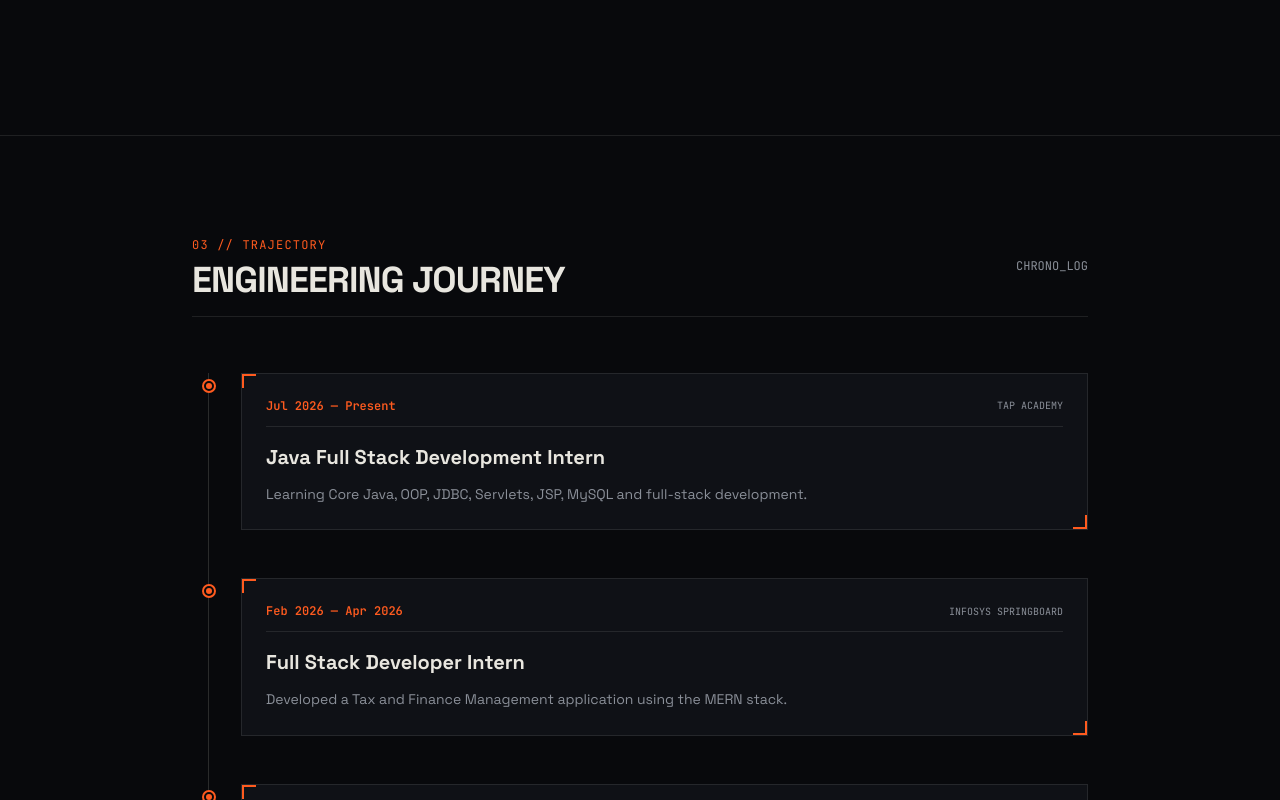
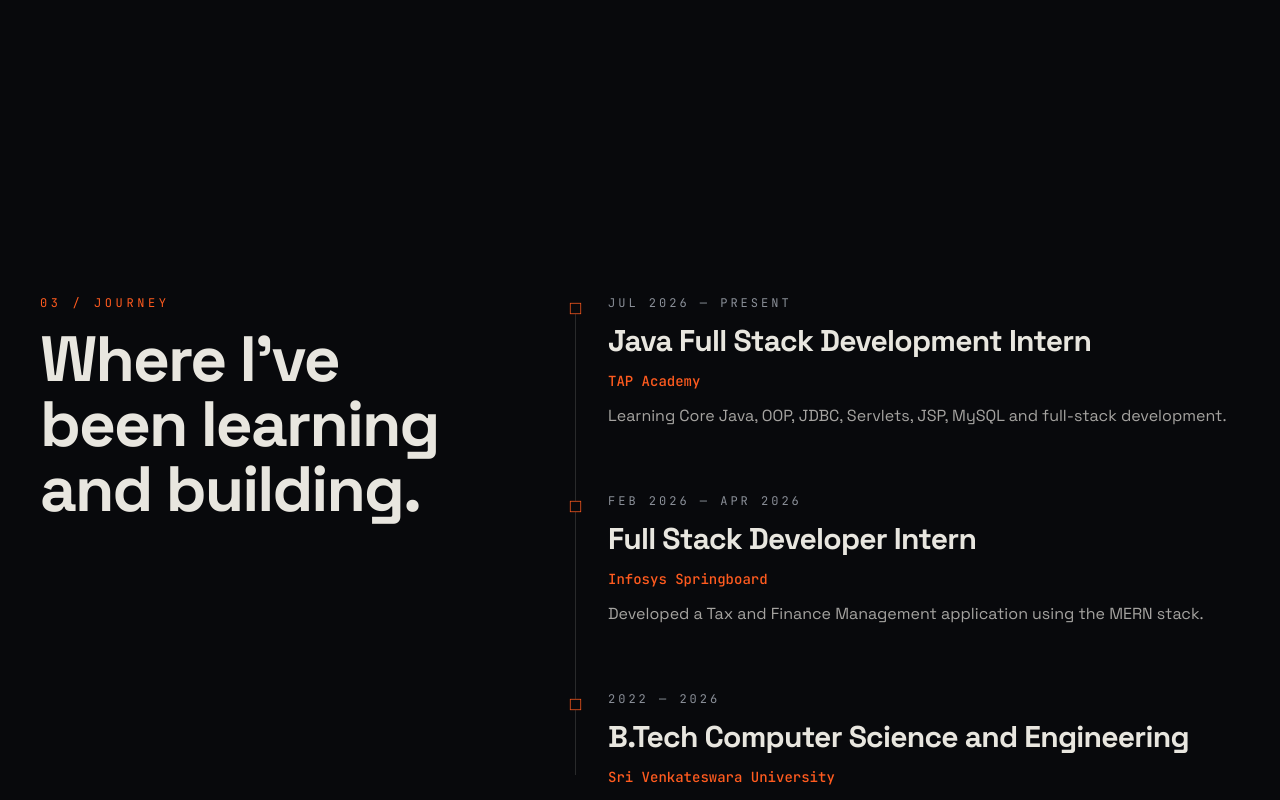
Before and after one commit to vidhyadhari-11/vidhyadhari-portfolio, a React (Vite) app: page / in a window 1280 px wide. Shown: the part 3260-4060 px from the top of the page. Built offline with nearby package versions, Linux system fonts and the light colour scheme; no server answers.

Commit message:
Implement Journey timeline with sticky heading and scroll-driven line fill

```diff
--- a/src/components/Journey.jsx
+++ b/src/components/Journey.jsx
@@ -1,82 +1,139 @@
 import { useEffect, useRef } from 'react'
 import gsap from 'gsap'
+import { ScrollTrigger } from 'gsap/ScrollTrigger'
 import { experience } from '../data/portfolioData'
+import ScrambleText from './ScrambleText'
+
+gsap.registerPlugin(ScrollTrigger)
 
 export default function Journey() {
   const sectionRef = useRef(null)
+  const listRef = useRef(null)
+  const lineFillRef = useRef(null)
 
   useEffect(() => {
     const ctx = gsap.context(() => {
+      const list = listRef.current
+      const lineFill = lineFillRef.current
+      if (!list || !lineFill) return
+
+      // Animate vertical signal line filling with scroll
       gsap.fromTo(
-        '.journey-item',
-        { opacity: 0, x: -20 },
+        lineFill,
+        { scaleY: 0 },
         {
-          opacity: 1,
-          x: 0,
-          duration: 0.7,
-          stagger: 0.2,
-          ease: 'power2.out',
+          scaleY: 1,
+          ease: 'none',
           scrollTrigger: {
-            trigger: sectionRef.current,
-            start: 'top 80%',
-            once: true,
+            trigger: list,
+            start: 'top 70%',
+            end: 'bottom 60%',
+            scrub: true,
           },
         }
       )
+
+      // Per-item trigger: fade in from x: 30 and activate square node on scroll fill
+      const items = list.querySelectorAll('.journey-entry')
+      items.forEach((item) => {
+        // Entrance animation
+        gsap.fromTo(
+          item,
+          { opacity: 0, x: 30 },
+          {
+            opacity: 1,
+            x: 0,
+            duration: 0.8,
+            ease: 'power3.out',
+            scrollTrigger: {
+              trigger: item,
+              start: 'top 85%',
+              once: true,
+            },
+          }
+        )
+
+        // Node activation trigger
+        ScrollTrigger.create({
+          trigger: item,
+          start: 'top 65%',
+          onEnter: () => item.classList.add('is-on'),
+          onLeaveBack: () => item.classList.remove('is-on'),
+        })
+      })
     }, sectionRef)
 
     return () => ctx.revert()
   }, [])
 
   return (
-    <section id="journey" ref={sectionRef} className="py-24 px-4 sm:px-6 lg:px-8 border-t border-bone/10">
-      <div className="max-w-4xl mx-auto">
-        {/* Section Header */}
-        <div className="mb-14 flex items-center justify-between border-b border-bone/10 pb-4">
-          <div>
-            <span className="font-mono text-xs uppercase tracking-widest text-signal">
-              03 // TRAJECTORY
-            </span>
-            <h2 className="text-3xl sm:text-4xl font-bold text-bone tracking-tight font-sans mt-1">
-              ENGINEERING JOURNEY
-            </h2>
-          </div>
-          <span className="font-mono text-xs text-dim hidden sm:inline-block">
-            CHRONO_LOG
-          </span>
+    <section id="journey" ref={sectionRef} className="px-5 md:px-10 py-28 md:py-40">
+      <div className="max-w-[1440px] mx-auto grid grid-cols-1 lg:grid-cols-[0.8fr_1.2fr] gap-12 lg:gap-20">
+
+        {/* LEFT COLUMN: Sticky Header */}
+        <div className="lg:sticky lg:top-28 lg:self-start space-y-4">
+          <ScrambleText
+            trigger="view"
+            text="03 / Journey"
+            className="font-mono text-xs uppercase tracking-[0.3em] text-signal block"
+          />
+          <h2 className="text-[clamp(2.4rem,5vw,4.5rem)] font-bold leading-[1.02] tracking-[-0.03em] text-bone font-sans">
+            Where I've been learning and building.
+          </h2>
         </div>
 
-        {/* Timeline List */}
-        <div className="relative border-l border-bone/15 pl-6 sm:pl-8 space-y-12 ml-2 sm:ml-4">
-          {experience.map((item, index) => (
-            <div key={index} className="journey-item relative">
-              {/* Signal Node Dot */}
-              <div className="absolute -left-[31px] sm:-left-[39px] top-1.5 h-3.5 w-3.5 rounded-full bg-ink border-2 border-signal flex items-center justify-center">
-                <div className="h-1.5 w-1.5 rounded-full bg-signal" />
-              </div>
+        {/* RIGHT COLUMN: Interactive Timeline */}
+        <div className="relative">
+          <ol ref={listRef} className="relative pl-10 space-y-16 list-none">
+            {/* Background 1px base line */}
+            <div
+              className="absolute left-[7px] top-3 bottom-3 w-px bg-bone/15 pointer-events-none"
+              aria-hidden="true"
+            />
 
-              {/* Card Container */}
-              <div className="border border-bone/10 bg-panel p-6 hud-frame">
-                <div className="flex flex-wrap items-center justify-between gap-2 border-b border-bone/10 pb-3 mb-4">
-                  <span className="font-mono text-xs text-signal font-semibold">
-                    {item.period}
-                  </span>
-                  <span className="font-mono text-[10px] text-dim uppercase">
-                    {item.org}
-                  </span>
+            {/* Foreground filling signal line */}
+            <div
+              ref={lineFillRef}
+              className="absolute left-[7px] top-3 bottom-3 w-px bg-signal origin-top pointer-events-none will-change-transform"
+              style={{ transformOrigin: 'top center' }}
+              aria-hidden="true"
+            />
+
+            {experience.map((item, index) => (
+              <li
+                key={index}
+                className="journey-entry relative space-y-3 transition-colors [&.is-on_.node]:bg-signal [&.is-on_.node]:scale-100"
+              >
+                {/* 15px Square Node Indicator */}
+                <div
+                  className="node absolute left-[-40px] top-1.5 w-[15px] h-[15px] border border-signal bg-ink scale-75 transition-all duration-300 pointer-events-none"
+                  aria-hidden="true"
+                />
+
+                {/* Period */}
+                <div className="font-mono text-xs uppercase tracking-[0.25em] text-dim">
+                  {item.period}
                 </div>
 
-                <h3 className="text-xl font-bold text-bone font-sans">
+                {/* Role */}
+                <h3 className="text-2xl md:text-3xl font-bold text-bone font-sans tracking-tight">
                   {item.role}
                 </h3>
 
-                <p className="text-sm text-dim leading-relaxed mt-3">
+                {/* Organisation */}
+                <div className="font-mono text-sm text-signal font-medium">
+                  {item.org}
+                </div>
+
+                {/* Description */}
+                <p className="text-bone/70 leading-relaxed font-sans text-sm md:text-base max-w-2xl">
                   {item.description}
                 </p>
-              </div>
-            </div>
-          ))}
+              </li>
+            ))}
+          </ol>
         </div>
+
       </div>
     </section>
   )
```
